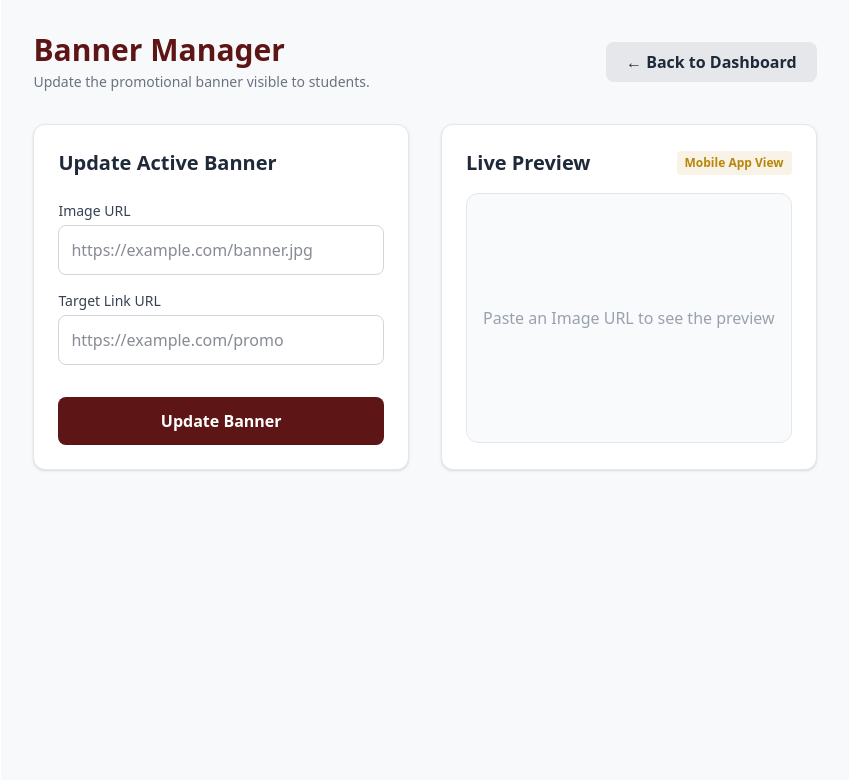
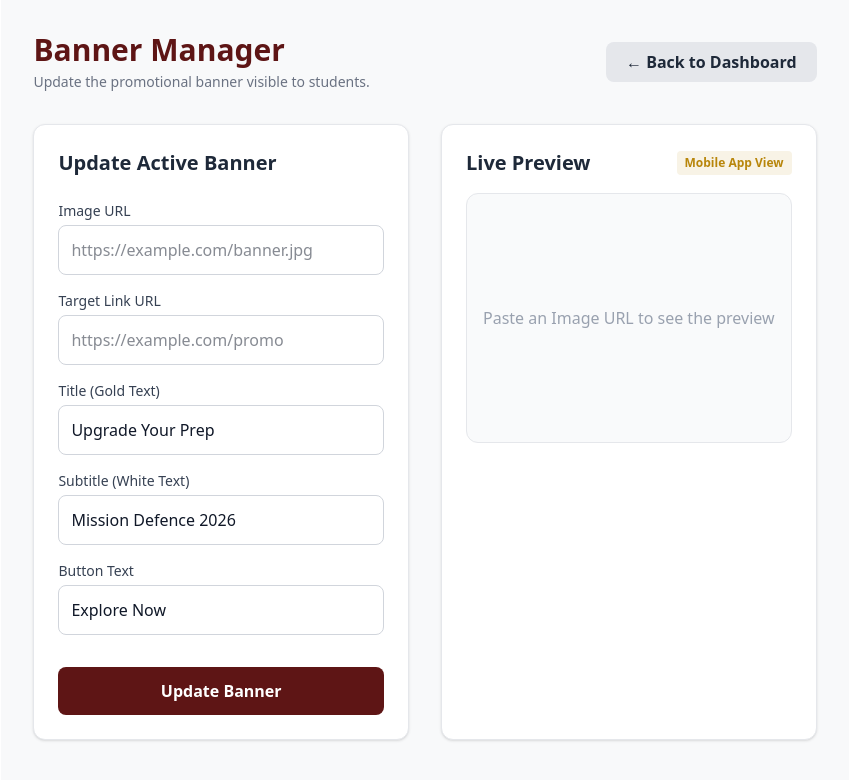
Before and after one commit to ishrawat/trishakti-defence, a Next.js app: page /teacher/banner in a window 1280 px wide. Shown: the top 780 px of the page, without its empty margins (215-1064 px from the left). Built offline with nearby package versions, Linux system fonts and the light colour scheme.

Commit message:
feat: dynamic banner text

```diff
--- a/app/api/admin/banner/route.ts
+++ b/app/api/admin/banner/route.ts
@@ -8,14 +8,16 @@ export async function POST(req: NextRequest) {
   if (!auth || auth.role !== 'TEACHER') return NextResponse.json({ error: 'Unauthorized' }, { status: 401 });
 
   try {
-    const { imageUrl, linkUrl } = await req.json();
+    const { imageUrl, linkUrl, title, subtitle, buttonText } = await req.json();
 
     if (!imageUrl || !linkUrl) {
       return NextResponse.json({ error: 'Image URL and Link URL are required' }, { status: 400 });
     }
 
     await prisma.banner.updateMany({ data: { isActive: false } });
-    const newBanner = await prisma.banner.create({ data: { imageUrl, linkUrl, isActive: true } });
+    const newBanner = await prisma.banner.create({
+      data: { imageUrl, linkUrl, title, subtitle, buttonText, isActive: true }
+    });
 
     return NextResponse.json(newBanner);
   } catch (error: any) {
--- a/app/teacher/banner/page.tsx
+++ b/app/teacher/banner/page.tsx
@@ -6,6 +6,10 @@ import Link from 'next/link';
 export default function BannerManager() {
   const [imageUrl, setImageUrl] = useState('');
   const [linkUrl, setLinkUrl] = useState('');
+  const [title, setTitle] = useState('Upgrade Your Prep');
+  const [subtitle, setSubtitle] = useState('Mission Defence 2026');
+  const [buttonText, setButtonText] = useState('Explore Now');
+
   const [loading, setLoading] = useState(false);
   const [success, setSuccess] = useState(false);
   const [error, setError] = useState('');
@@ -18,7 +22,7 @@ export default function BannerManager() {
       const res = await fetch('/api/admin/banner', {
         method: 'POST',
         headers: { 'Content-Type': 'application/json' },
-        body: JSON.stringify({ imageUrl, linkUrl }),
+        body: JSON.stringify({ imageUrl, linkUrl, title, subtitle, buttonText }),
         cache: 'no-store'
       });
 
@@ -28,7 +32,6 @@ export default function BannerManager() {
       }
 
       setSuccess(true);
-      setImageUrl(''); setLinkUrl('');
     } catch (err: any) {
       setError(err.message);
     } finally {
@@ -53,7 +56,7 @@ export default function BannerManager() {
           <h2 className="text-xl font-bold text-gray-800 mb-6">Update Active Banner</h2>
 
           {success && (
-            <div className="bg-green-50 text-green-700 p-3 rounded-lg mb-4 text-sm font-bold border border-green-200 flex items-center gap-2">
+            <div className="bg-green-50 text-green-700 p-3 rounded-lg mb-4 text-sm font-bold border border-green-200">
               ✅ Banner updated successfully! It is now live.
             </div>
           )}
@@ -66,11 +69,23 @@ export default function BannerManager() {
           <form onSubmit={handleSubmit} className="space-y-4">
             <div>
               <label className="block text-sm font-medium text-gray-700 mb-1">Image URL</label>
-              <input type="url" required value={imageUrl} onChange={(e) => setImageUrl(e.target.value)} className="w-full border border-gray-300 p-3 rounded-lg focus:outline-none focus:ring-2 focus:ring-[#5e1515]/50" placeholder="https://example.com/banner.jpg" />
+              <input type="url" required value={imageUrl} onChange={(e) => setImageUrl(e.target.value)} className="w-full border border-gray-300 p-3 rounded-lg focus:ring-2 focus:ring-[#5e1515]/50" placeholder="https://example.com/banner.jpg" />
             </div>
             <div>
               <label className="block text-sm font-medium text-gray-700 mb-1">Target Link URL</label>
-              <input type="url" required value={linkUrl} onChange={(e) => setLinkUrl(e.target.value)} className="w-full border border-gray-300 p-3 rounded-lg focus:outline-none focus:ring-2 focus:ring-[#5e1515]/50" placeholder="https://example.com/promo" />
+              <input type="url" required value={linkUrl} onChange={(e) => setLinkUrl(e.target.value)} className="w-full border border-gray-300 p-3 rounded-lg focus:ring-2 focus:ring-[#5e1515]/50" placeholder="https://example.com/promo" />
+            </div>
+            <div>
+              <label className="block text-sm font-medium text-gray-700 mb-1">Title (Gold Text)</label>
+              <input type="text" value={title} onChange={(e) => setTitle(e.target.value)} className="w-full border border-gray-300 p-3 rounded-lg focus:ring-2 focus:ring-[#5e1515]/50" placeholder="Upgrade Your Prep" />
+            </div>
+            <div>
+              <label className="block text-sm font-medium text-gray-700 mb-1">Subtitle (White Text)</label>
+              <input type="text" value={subtitle} onChange={(e) => setSubtitle(e.target.value)} className="w-full border border-gray-300 p-3 rounded-lg focus:ring-2 focus:ring-[#5e1515]/50" placeholder="Mission Defence 2026" />
+            </div>
+            <div>
+              <label className="block text-sm font-medium text-gray-700 mb-1">Button Text</label>
+              <input type="text" value={buttonText} onChange={(e) => setButtonText(e.target.value)} className="w-full border border-gray-300 p-3 rounded-lg focus:ring-2 focus:ring-[#5e1515]/50" placeholder="Explore Now" />
             </div>
             <button type="submit" disabled={loading} className="w-full bg-[#5e1515] text-white font-bold py-3 rounded-lg hover:bg-[#4a1010] transition-colors disabled:bg-gray-400 mt-4">
               {loading ? 'Updating...' : 'Update Banner'}
@@ -78,6 +93,7 @@ export default function BannerManager() {
           </form>
         </div>
 
+        {/* Exact Mobile App Preview */}
         <div className="bg-white p-6 rounded-xl shadow-sm border border-gray-200">
           <h2 className="text-xl font-bold text-gray-800 mb-4 flex items-center justify-between">
             Live Preview
@@ -85,14 +101,16 @@ export default function BannerManager() {
           </h2>
           <div className="border border-gray-200 rounded-xl p-4 bg-gray-50 flex items-center justify-center min-h-[250px]">
             {imageUrl ? (
-              <a href={linkUrl || '#'} target="_blank" rel="noopener noreferrer" className="block w-full max-w-sm rounded-lg overflow-hidden shadow-md border border-gray-200 hover:opacity-90 transition-opacity">
-                {/* eslint-disable-next-line @next/next/no-img-element */}
-                <img src={imageUrl} alt="Banner Preview" className="w-full h-auto object-cover" onError={(e) => { (e.target as HTMLImageElement).src = 'https://via.placeholder.com/400x150?text=Invalid+Image+URL'; }} />
+              <a href={linkUrl || '#'} target="_blank" rel="noopener noreferrer" className="relative block w-full max-w-sm h-[160px] rounded-lg overflow-hidden shadow-md border border-gray-200">
+                <img src={imageUrl} alt="Banner" className="absolute inset-0 w-full h-full object-cover opacity-80" />
+                <div className="absolute inset-0 p-5 flex flex-col justify-center">
+                  <p className="text-[#B8860B] font-extrabold text-xs uppercase tracking-wider mb-1">{title}</p>
+                  <p className="text-white font-extrabold text-xl mb-2">{subtitle}</p>
+                  <div className="bg-white text-[#5e1515] text-xs font-bold px-3 py-1.5 rounded self-start">{buttonText}</div>
+                </div>
               </a>
             ) : (
-              <div className="text-center text-gray-400">
-                <p>Paste an Image URL to see the preview</p>
-              </div>
+              <p className="text-gray-400">Paste an Image URL to see the preview</p>
             )}
           </div>
         </div>
```
Also changed, not shown: 1 other file (tests, documents, lock files or other folders).
